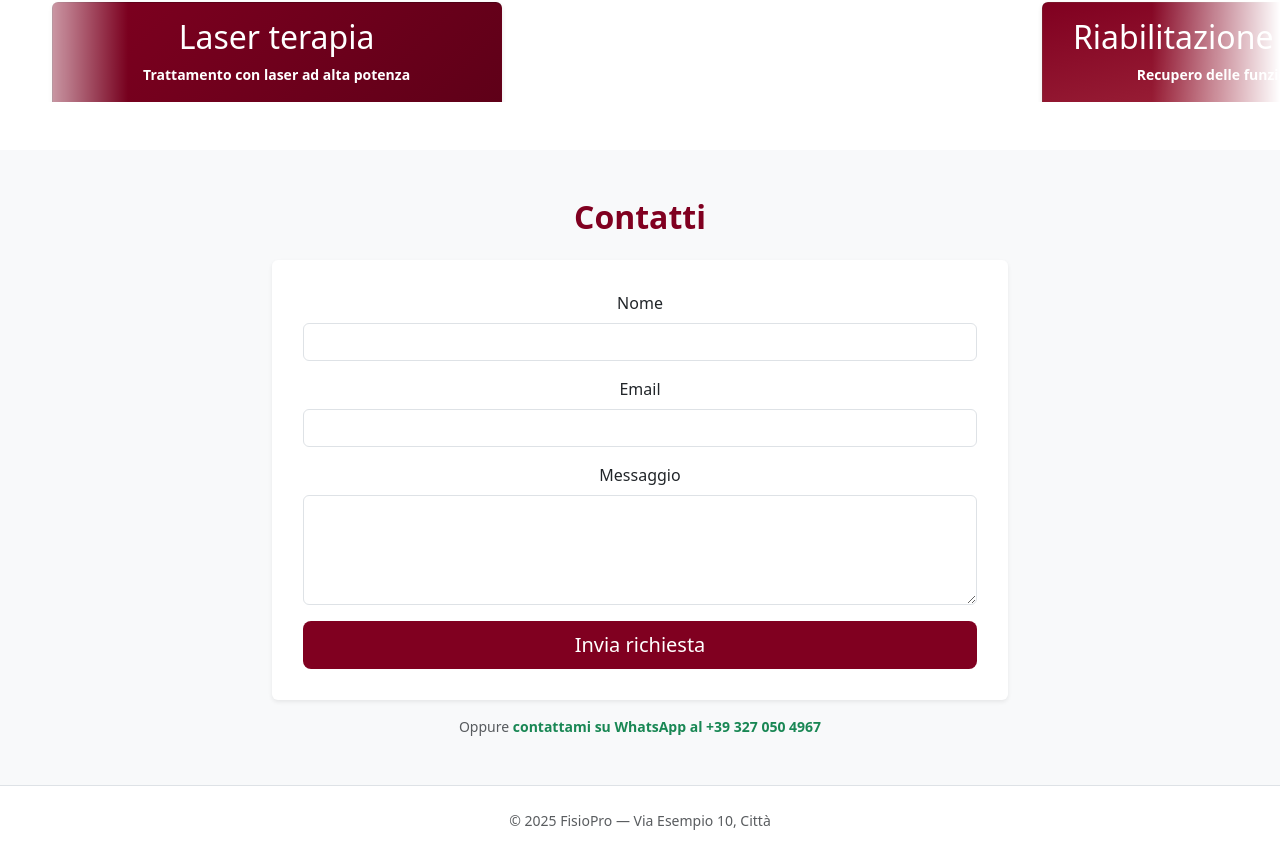
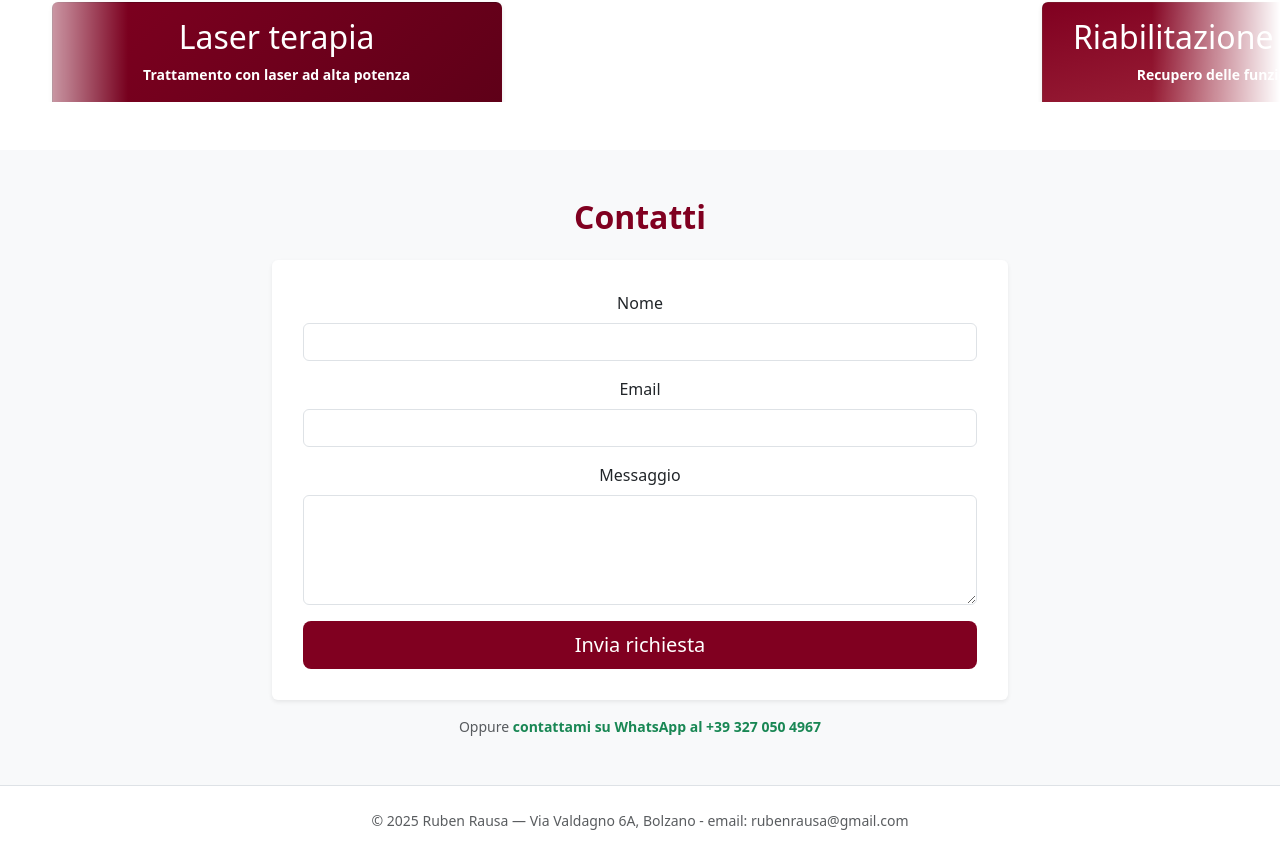
Before and after one commit to greek19/fisioWebSite, a React (Create React App) app: page / in a window 1280 px wide. Shown: the part 1714-2569 px from the top of the page. Built offline with nearby package versions, Linux system fonts and the light colour scheme.

Commit message:
footer updated

```diff
--- a/src/components/Footer.jsx
+++ b/src/components/Footer.jsx
@@ -3,7 +3,7 @@ import React from "react";
 export default function Footer() {
     return (
         <footer className="py-4 bg-white border-top">
-            <div className="container text-center text-muted small">© {new Date().getFullYear()} FisioPro — Via Esempio 10, Città</div>
+            <div className="container text-center text-muted small">© {new Date().getFullYear()} Ruben Rausa — Via Valdagno 6A, Bolzano - email: rubenrausa@gmail.com</div>
         </footer>
     );
 }
```
